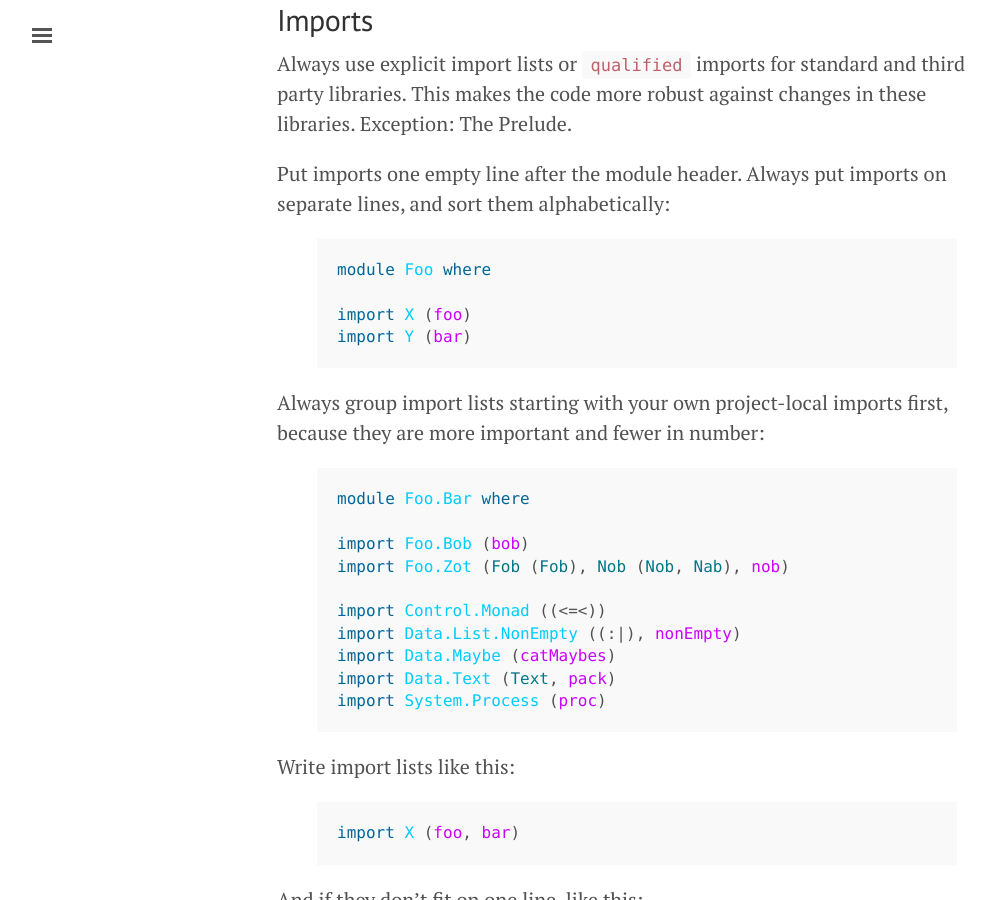
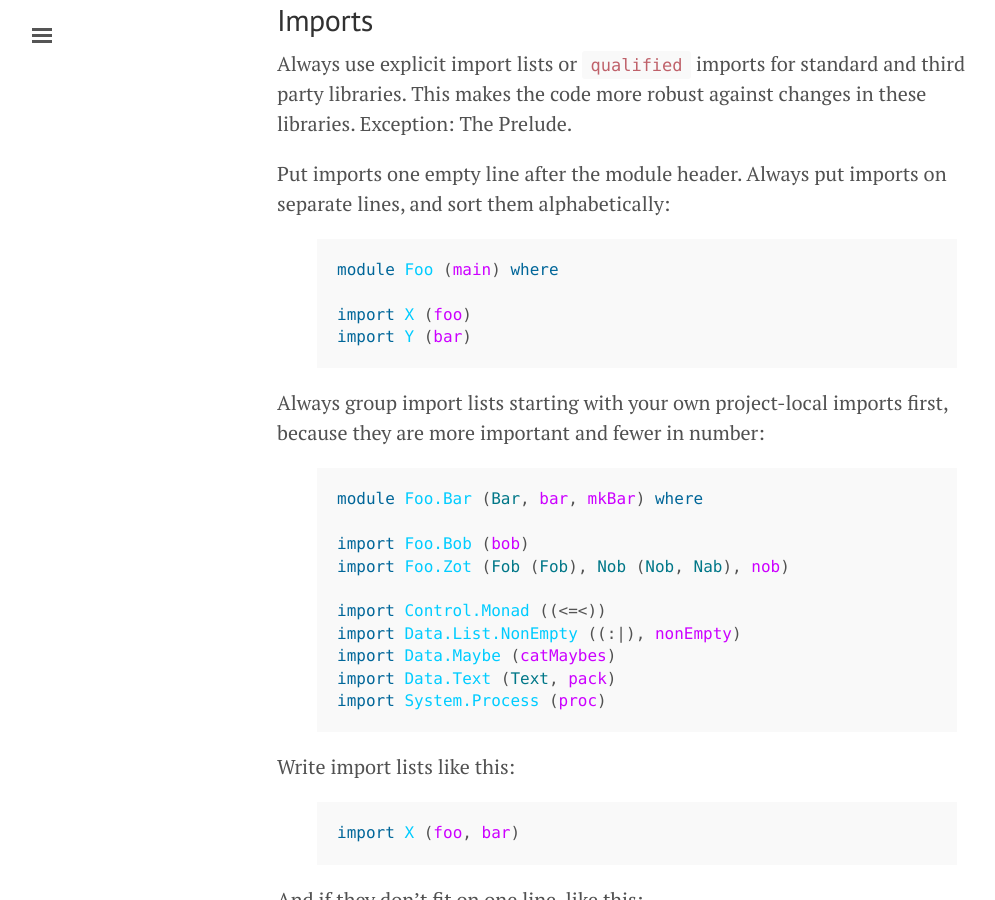
Before and after one commit to futufeld/haskell-guide, a Jekyll site: the page built from style.md, in a window 1280 px wide and 900 px high, scrolled down 2335 px. Shown: the whole window, without its empty margins (3-998 px from the left). Built offline with Jekyll 4.4.1, drawn with Linux system fonts in a browser that asks for light colours.

Commit message:
FIX: Explicit export lists

```diff
--- a/style.md
+++ b/style.md
@@ -77,7 +77,7 @@ Put imports one empty line after the module header. Always put imports
 on separate lines, and sort them alphabetically:
 
 {% highlight haskell %}
-module Foo where
+module Foo (main) where
 
 import X (foo)
 import Y (bar)
@@ -87,7 +87,7 @@ Always group import lists starting with your own project-local imports
 first, because they are more important and fewer in number:
 
 {% highlight haskell %}
-module Foo.Bar where
+module Foo.Bar (Bar, bar, mkBar) where
 
 import Foo.Bob (bob)
 import Foo.Zot (Fob (Fob), Nob (Nob, Nab), nob)
```
